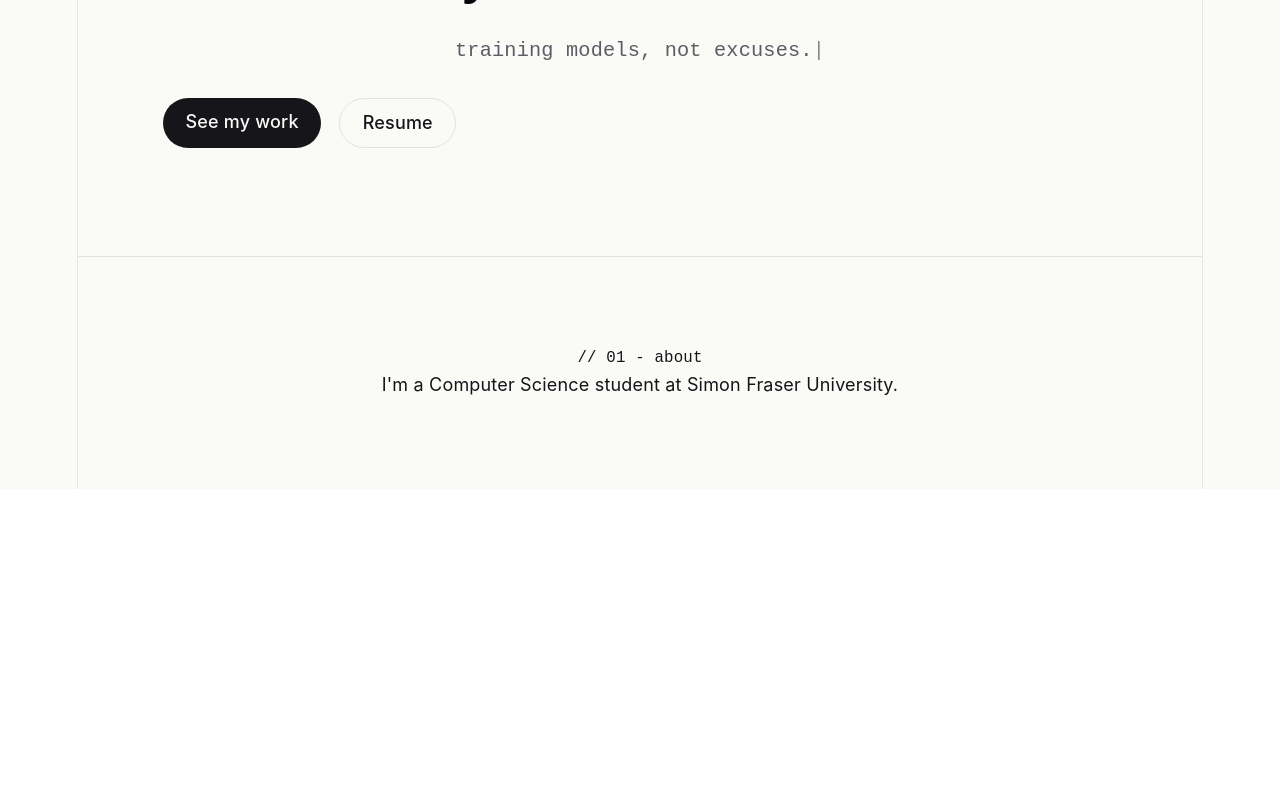
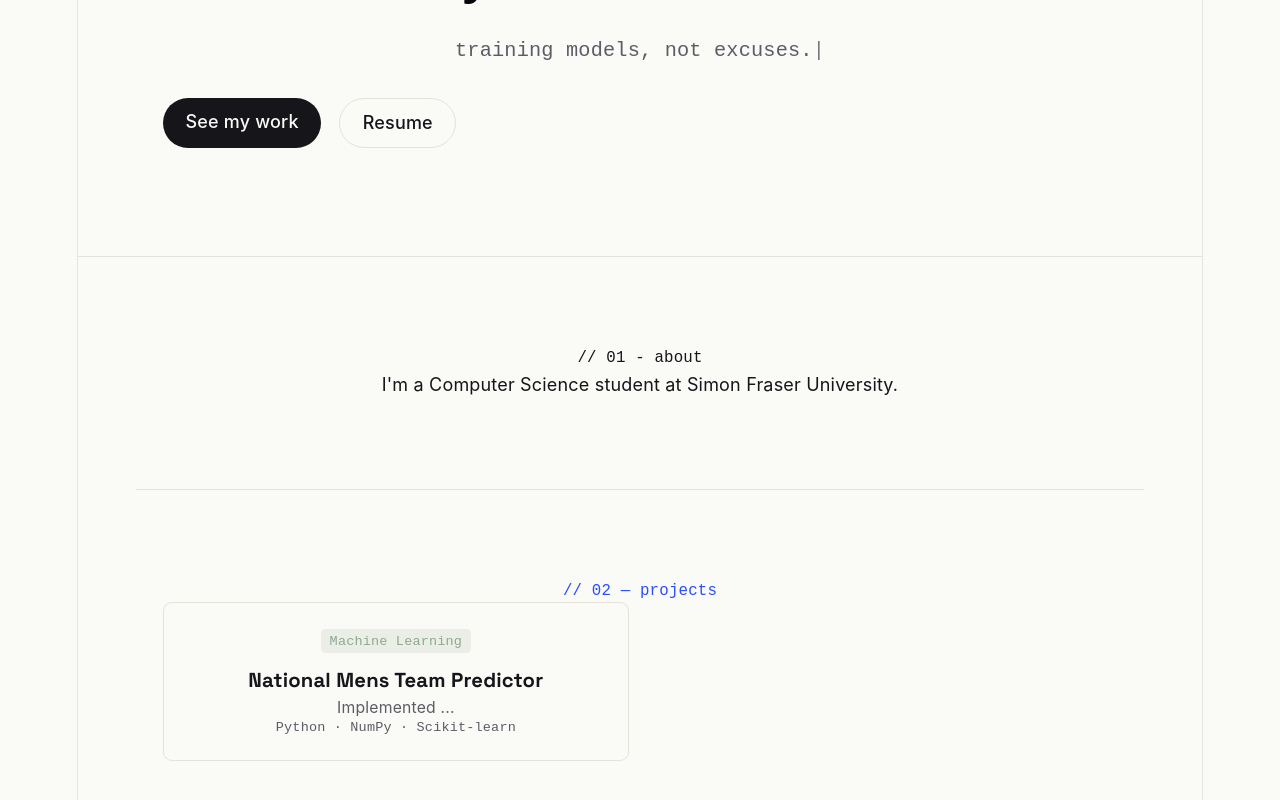
Before and after one commit to matthewphamm/my-portfolio, a React (Vite) app: page / in a window 1280 px wide. Shown: the part 372-1172 px from the top of the page. Before the commit the page ends 861 px from the top, so only its background shows below. Built offline with nearby package versions, Linux system fonts and the light colour scheme.

Commit message:
Build project section and assemble

```diff
--- a/src/App.jsx
+++ b/src/App.jsx
@@ -127,6 +127,7 @@ export default App
 import Header from "./components/Header";
 import Hero from "./components/Hero";
 import About from "./components/About"
+import Projects from "./components/Projects"
 
 export default function App() {
   return (
@@ -135,6 +136,7 @@ export default function App() {
       <main>
         <Hero />
         <About />
+        <Projects />
       </main>
     </div>
   );
--- /dev/null
+++ b/src/components/Projects.jsx
@@ -0,0 +1,31 @@
+import { projects } from "../data/projects";
+
+export default function Projects() {
+  return (
+    <section id="projects" className="max-w-4xl mx-auto px-6 py-20 border-t border-line">
+      <p className="font-mono text-sm text-cobalt mb-4">// 02 — projects</p>
+      <div className="grid md:grid-cols-2 gap-5">
+        {projects.map((p) => (
+          <a
+            key={p.id}
+            href={p.link}
+            target="_blank"
+            rel="noreferrer"
+            className="group border border-line rounded-lg p-5 hover:border-cobalt transition-colors"
+          >
+            <span className="font-mono text-xs text-sage bg-sage/15 px-2 py-1 rounded">
+              {p.tag}
+            </span>
+            <h3 className="font-display font-bold text-lg mt-3 group-hover:text-cobalt transition-colors">
+              {p.title}
+            </h3>
+            <p className="text-ink-soft text-sm mt-2">{p.description}</p>
+            <p className="font-mono text-xs text-ink-soft mt-4">
+              {p.stack.join(" · ")}
+            </p>
+          </a>
+        ))}
+      </div>
+    </section>
+  );
+}
```
